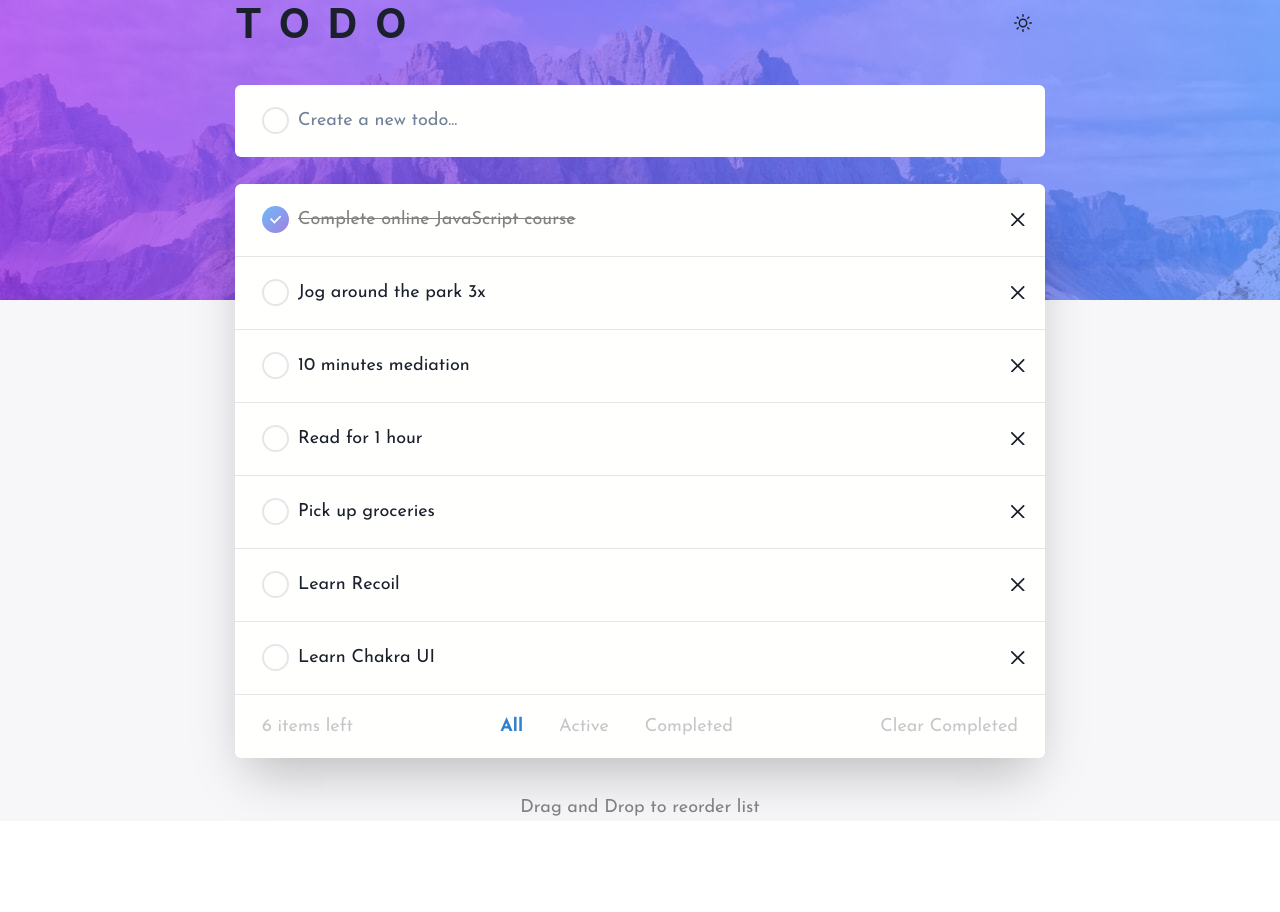
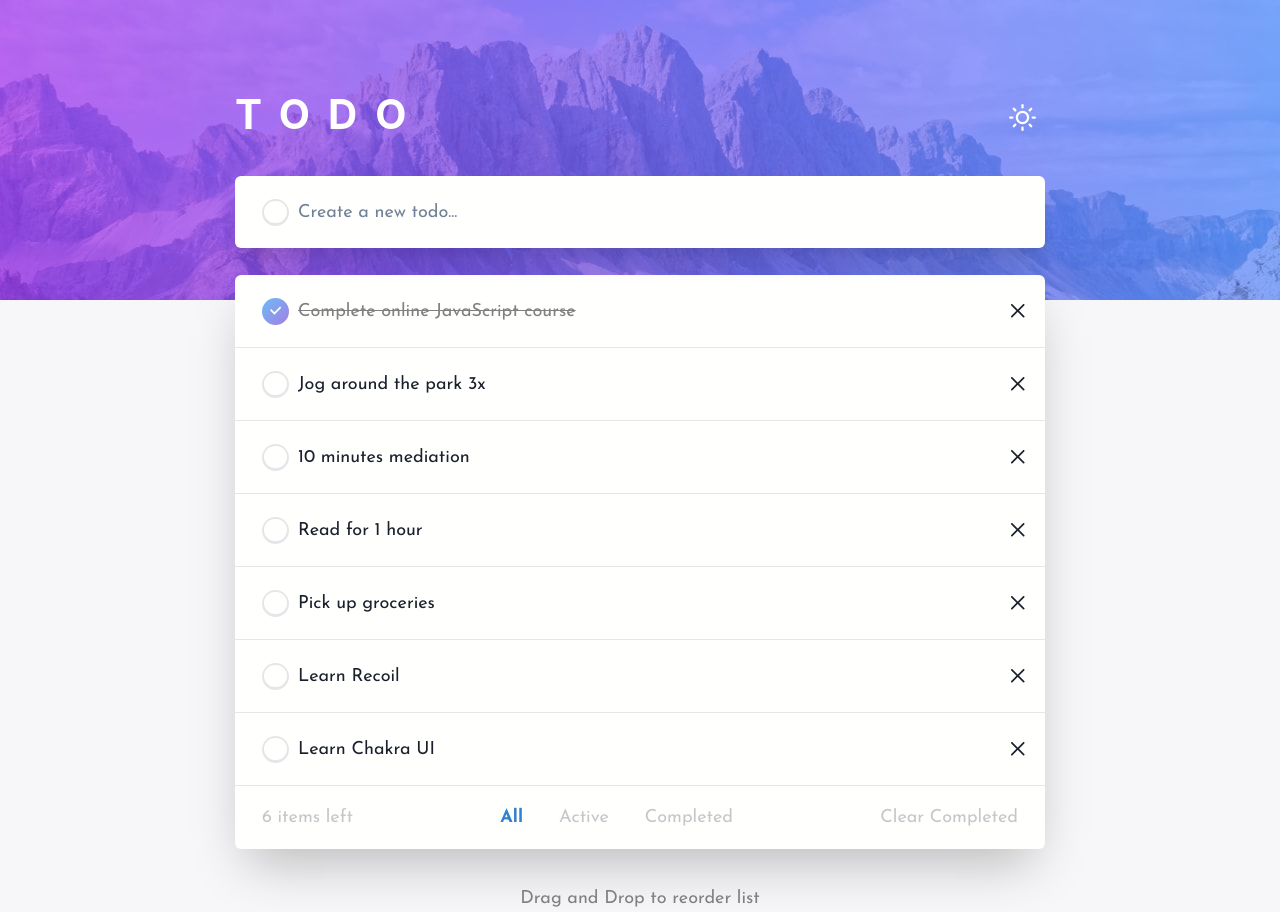
Before and after one commit to XMadFoX/todo-app-chakraui, a Next.js app: page / in a window 1280 px wide. Before the commit the page ends 821 px from the top, so only its background shows below. Built offline with nearby package versions, Linux system fonts and the light colour scheme.

Commit message:
Improve hero block & minor improvements

```diff
--- a/src/components/CreateTodo.tsx
+++ b/src/components/CreateTodo.tsx
@@ -26,6 +26,7 @@ export default function CreateTodo() {
 			<FormControl
 				display='flex'
 				backgroundColor='background'
+				shadow='xl'
 				padding='0.5rem'
 				mb={'1.5rem'}
 				rounded='6px'>
--- a/src/components/Hero.tsx
+++ b/src/components/Hero.tsx
@@ -1,4 +1,4 @@
-import { Box, Container, Flex, Heading, useColorMode } from '@chakra-ui/react';
+import { Box, Flex, Heading, useColorMode } from '@chakra-ui/react';
 import React from 'react';
 import ThemeToggle from './ThemeToggle';
 
@@ -6,7 +6,16 @@ export default function Hero() {
 	const { colorMode } = useColorMode();
 
 	return (
-		<Flex mb={'2rem'}>
+		<Flex
+			mb='2rem'
+			height='90px'
+			maxW='3xl'
+			w='100%'
+			px='1.5rem'
+			justifyContent='space-between'
+			alignItems='end'
+			zIndex={1}
+			mt={['1rem', '50px']}>
 			<Box
 				height={['200px', '300px']}
 				backgroundImage={[
@@ -24,10 +33,7 @@ export default function Hero() {
 					top: '0',
 				}}
 			/>
-			<Heading
-				marginRight='auto'
-				letterSpacing={'1rem'}
-				textTransform='uppercase'>
+			<Heading letterSpacing={'1rem'} textTransform='uppercase' color='white'>
 				Todo
 			</Heading>
 			<ThemeToggle />
--- a/src/components/ThemeToggle.tsx
+++ b/src/components/ThemeToggle.tsx
@@ -10,8 +10,20 @@ export default function ThemeToggle() {
 		<IconButton
 			aria-label={`toggle ${colorMode === 'light' ? 'dark' : 'light'} mode`}
 			bgColor='transparent'
+			_hover={{
+				bgColor: 'rgba(255, 255, 255, 0.2)',
+			}}
+			color='white'
+			fontSize='1.5rem'
 			onClick={toggleColorMode}
-			icon={colorMode === 'light' ? <SunIcon /> : <MoonIcon />}
+			transition='all 0.2s ease-in-out'
+			icon={
+				colorMode === 'light' ? (
+					<SunIcon _hover={{ transform: 'rotate(180deg)' }} transition='all 0.5s ease-in-out' />
+				) : (
+					<MoonIcon />
+				)
+			}
 		/>
 	);
 }
--- a/src/pages/index.tsx
+++ b/src/pages/index.tsx
@@ -12,10 +12,10 @@ const Index = () => (
 		bgColor='pagebg'
 		display='flex'
 		flexDirection='column'
-		alignItems='center'
-		justifyContent='center'>
-		<Box zIndex={1} width='100%' px='1.5rem' maxWidth='3xl'>
-			<Hero />
+		zIndex={-1}
+		alignItems='center'>
+		<Hero />
+		<Box zIndex={1} width='100%' px='1.5rem' maxWidth='3xl' my='auto'>
 			<CreateTodo />
 			<TodoList />
 			<Box
@@ -23,6 +23,7 @@ const Index = () => (
 				padding='1rem'
 				bgColor='background'
 				rounded='6px'
+				shadow='xl'
 				display={['block', 'none']}>
 				<Filter />
 			</Box>
```
